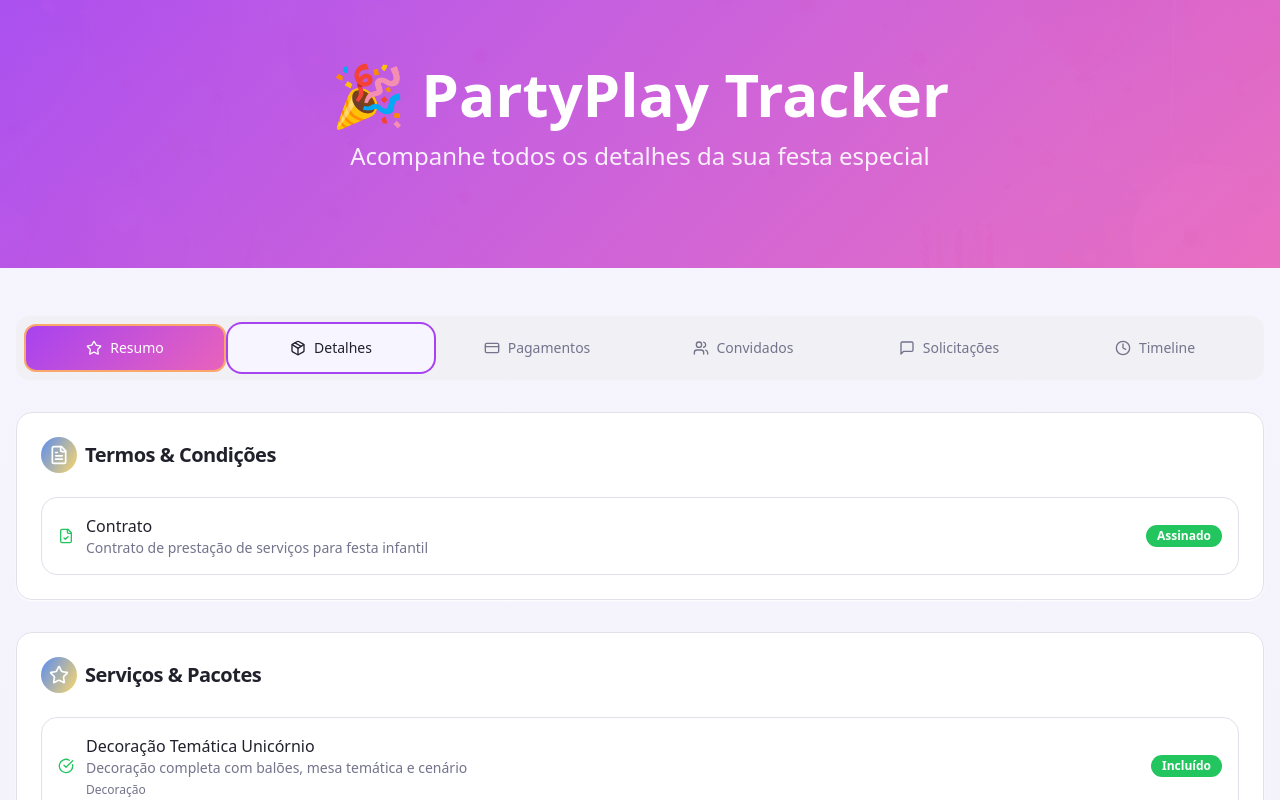
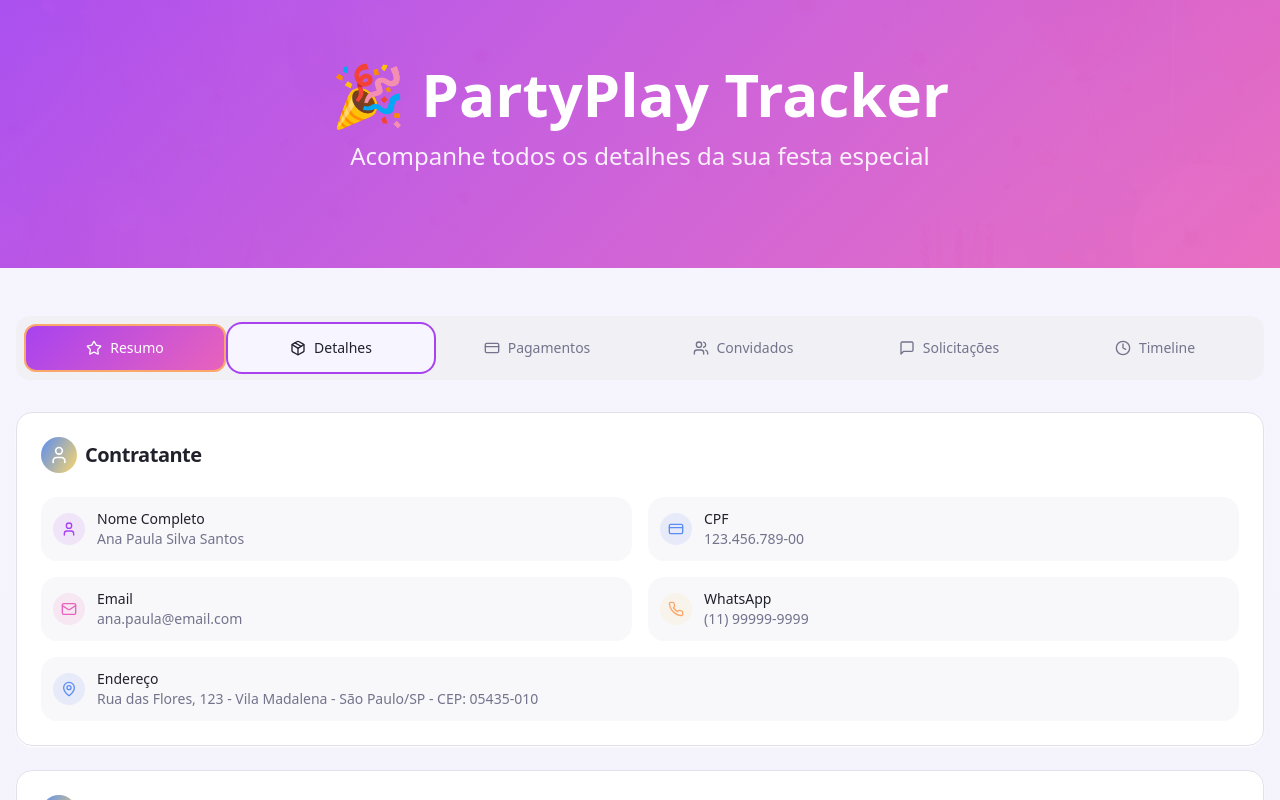
Before and after one commit to cbasques/xjumpmyparty, a React (Vite) app: page / in a window 1280 px wide. Both pictures are taken after a click on the tab "Detalhes". Shown: the top 800 px of the page. Built offline with nearby package versions, Linux system fonts and the light colour scheme.

Commit message:
Adicionar dados do contratante
Inclui um card com informações do contratante (nome, CPF, email, WhatsApp, endereço) na aba "Detalhes" dentro de "Termos & Condições".

```diff
--- a/src/components/TermsConditions.tsx
+++ b/src/components/TermsConditions.tsx
@@ -1,16 +1,25 @@
 import { Card, CardContent, CardHeader, CardTitle } from "@/components/ui/card";
 import { Badge } from "@/components/ui/badge";
-import { FileText, FileCheck, FileClock, FileX } from "lucide-react";
+import { FileText, FileCheck, FileClock, FileX, User, Phone, Mail, MapPin, CreditCard } from "lucide-react";
 
 interface ContractInfo {
   status: "pending" | "sent" | "signed" | "rejected";
 }
 
+interface ContractorInfo {
+  fullName: string;
+  cpf: string;
+  email: string;
+  whatsapp: string;
+  address: string;
+}
+
 interface TermsConditionsProps {
   contract: ContractInfo;
+  contractor: ContractorInfo;
 }
 
-const TermsConditions = ({ contract }: TermsConditionsProps) => {
+const TermsConditions = ({ contract, contractor }: TermsConditionsProps) => {
   const getContractStatusBadge = (status: ContractInfo["status"]) => {
     switch (status) {
       case "pending":
@@ -38,13 +47,80 @@ const TermsConditions = ({ contract }: TermsConditionsProps) => {
   };
 
   return (
+    <div className="space-y-6">
+      {/* Card do Contratante */}
+      <Card className="shadow-card hover:shadow-party transition-party">
+        <CardHeader>
+          <CardTitle className="flex items-center gap-2 text-xl">
+            <div className="p-2 rounded-full bg-gradient-fun">
+              <User className="h-5 w-5 text-white" />
+            </div>
+            Contratante
+          </CardTitle>
+        </CardHeader>
+        <CardContent>
+          <div className="grid grid-cols-1 md:grid-cols-2 gap-4">
+            <div className="flex items-center gap-3 p-3 rounded-lg bg-muted/50">
+              <div className="p-2 rounded-full bg-party-purple/10 flex-shrink-0">
+                <User className="h-4 w-4 text-party-purple" />
+              </div>
+              <div className="min-w-0 flex-1">
+                <p className="font-medium text-sm">Nome Completo</p>
+                <p className="text-sm text-muted-foreground break-words">{contractor.fullName}</p>
+              </div>
+            </div>
+
+            <div className="flex items-center gap-3 p-3 rounded-lg bg-muted/50">
+              <div className="p-2 rounded-full bg-party-blue/10 flex-shrink-0">
+                <CreditCard className="h-4 w-4 text-party-blue" />
+              </div>
+              <div className="min-w-0 flex-1">
+                <p className="font-medium text-sm">CPF</p>
+                <p className="text-sm text-muted-foreground">{contractor.cpf}</p>
+              </div>
+            </div>
+
+            <div className="flex items-center gap-3 p-3 rounded-lg bg-muted/50">
+              <div className="p-2 rounded-full bg-party-pink/10 flex-shrink-0">
+                <Mail className="h-4 w-4 text-party-pink" />
+              </div>
+              <div className="min-w-0 flex-1">
+                <p className="font-medium text-sm">Email</p>
+                <p className="text-sm text-muted-foreground break-words">{contractor.email}</p>
+              </div>
+            </div>
+
+            <div className="flex items-center gap-3 p-3 rounded-lg bg-muted/50">
+              <div className="p-2 rounded-full bg-party-yellow/10 flex-shrink-0">
+                <Phone className="h-4 w-4 text-party-orange" />
+              </div>
+              <div className="min-w-0 flex-1">
+                <p className="font-medium text-sm">WhatsApp</p>
+                <p className="text-sm text-muted-foreground">{contractor.whatsapp}</p>
+              </div>
+            </div>
+
+            <div className="flex items-center gap-3 p-3 rounded-lg bg-muted/50 md:col-span-2">
+              <div className="p-2 rounded-full bg-party-blue/10 flex-shrink-0">
+                <MapPin className="h-4 w-4 text-party-blue" />
+              </div>
+              <div className="min-w-0 flex-1">
+                <p className="font-medium text-sm">Endereço</p>
+                <p className="text-sm text-muted-foreground break-words">{contractor.address}</p>
+              </div>
+            </div>
+          </div>
+        </CardContent>
+      </Card>
+
+      {/* Card do Contrato */}
       <Card className="shadow-card hover:shadow-party transition-party">
         <CardHeader>
           <CardTitle className="flex items-center gap-2 text-xl">
             <div className="p-2 rounded-full bg-gradient-fun">
               <FileText className="h-5 w-5 text-white" />
             </div>
-          Termos & Condições
+            Contrato
           </CardTitle>
         </CardHeader>
         <CardContent>
@@ -53,7 +129,7 @@ const TermsConditions = ({ contract }: TermsConditionsProps) => {
               <div className="flex items-center gap-3">
                 {getContractStatusIcon(contract.status)}
                 <div>
-                <h4 className="font-medium">Contrato</h4>
+                  <h4 className="font-medium">Contrato de Prestação de Serviços</h4>
                   <p className="text-sm text-muted-foreground">
                     Contrato de prestação de serviços para festa infantil
                   </p>
@@ -66,6 +142,7 @@ const TermsConditions = ({ contract }: TermsConditionsProps) => {
           </div>
         </CardContent>
       </Card>
+    </div>
   );
 };
 
--- a/src/pages/Index.tsx
+++ b/src/pages/Index.tsx
@@ -27,6 +27,14 @@ const Index = () => {
 
   const contractData = {
     status: "signed" as const
+  };
+
+  const contractorData = {
+    fullName: "Ana Paula Silva Santos",
+    cpf: "123.456.789-00",
+    email: "ana.paula@email.com",
+    whatsapp: "(11) 99999-9999",
+    address: "Rua das Flores, 123 - Vila Madalena - São Paulo/SP - CEP: 05435-010"
   };
 
   const services = [
@@ -289,7 +297,7 @@ const Index = () => {
           </TabsContent>
 
           <TabsContent value="detalhes" className="space-y-8">
-            <TermsConditions contract={contractData} />
+            <TermsConditions contract={contractData} contractor={contractorData} />
             <ServiceCard title="Serviços & Pacotes" services={services} />
           </TabsContent>
 
```
Lines whose indentation alone changed are shown as unchanged.
